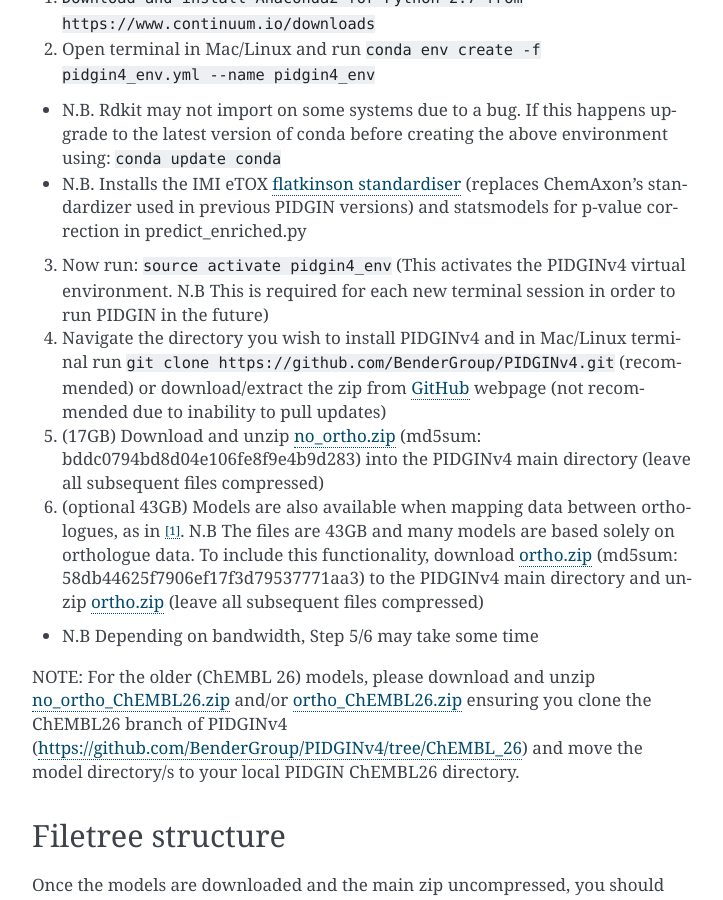
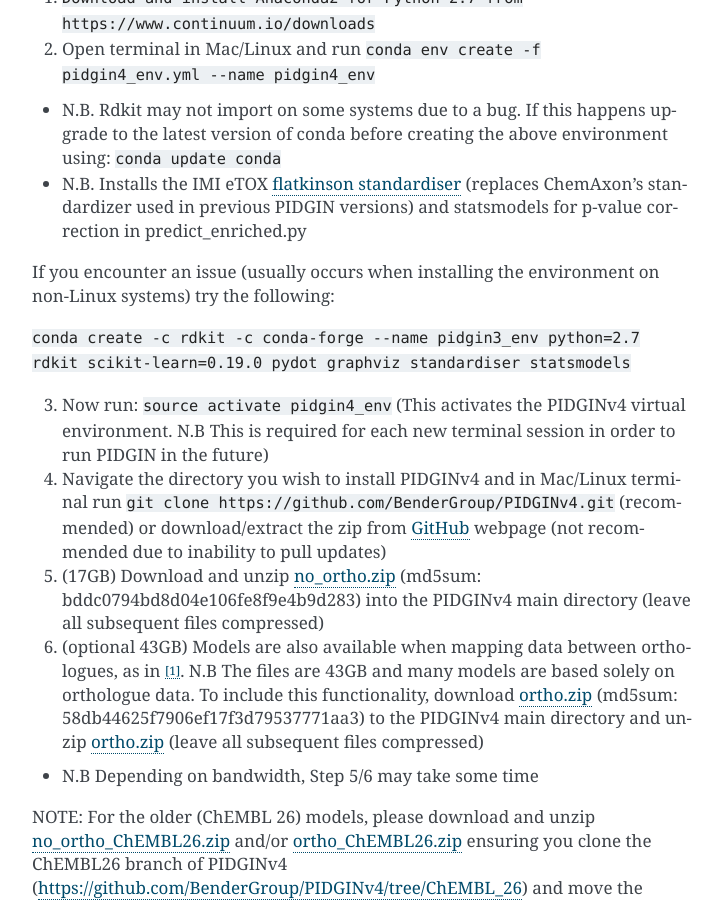
Before and after one commit to BenderGroup/PIDGINv4, a Sphinx documentation site: the page built from docs/install.rst, in a window 1280 px wide and 900 px high, scrolled down 561 px. Shown: the whole window, without its empty margins (388-1111 px from the left). Built offline with Sphinx 7.4.7, drawn with Linux system fonts in a browser that asks for light colours.

Commit message:
Update install.rst

```diff
--- a/docs/install.rst
+++ b/docs/install.rst
@@ -29,6 +29,10 @@
 * N.B. Rdkit may not import on some systems due to a bug. If this happens upgrade to the latest version of conda before creating the above environment using: ``conda update conda``
 
 * N.B. Installs the IMI eTOX `flatkinson standardiser`_ (replaces ChemAxon's standardizer used in previous PIDGIN versions) and statsmodels for p-value correction in predict_enriched.py
+
+If you encounter an issue (usually occurs when installing the environment on non-Linux systems) try the following:
+
+``conda create -c rdkit -c conda-forge --name pidgin3_env python=2.7 rdkit scikit-learn=0.19.0 pydot graphviz standardiser statsmodels``
 
 3. Now run: ``source activate pidgin4_env`` (This activates the PIDGINv4 virtual environment. N.B This is required for each new terminal session in order to run PIDGIN in the future)
 
```
